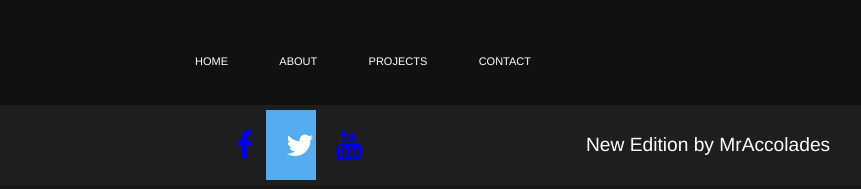
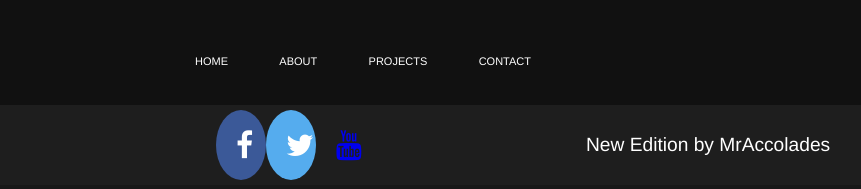
Before and after one commit to MrAccolades/Project1.1, a plain HTML site: page index.html in a window 1280 px wide. Shown: the part 2565-2754 px from the top of the page, 277-1138 px from the left. Drawn offline with Linux system fonts and the light colour scheme.

Commit message:
Update style.css

```diff
--- a/style.css
+++ b/style.css
@@ -396,13 +396,14 @@ footer{
   width: 50px;
   text-align: center;
   text-decoration: none;
+  border-radius: 50%;
 }
 
 .fa:hover {
   opacity: 0.7;
 }
 
-..social>.fa-facebook {
+.social>.fa-facebook {
   background: #3B5998;
   color: white;
 }
```
